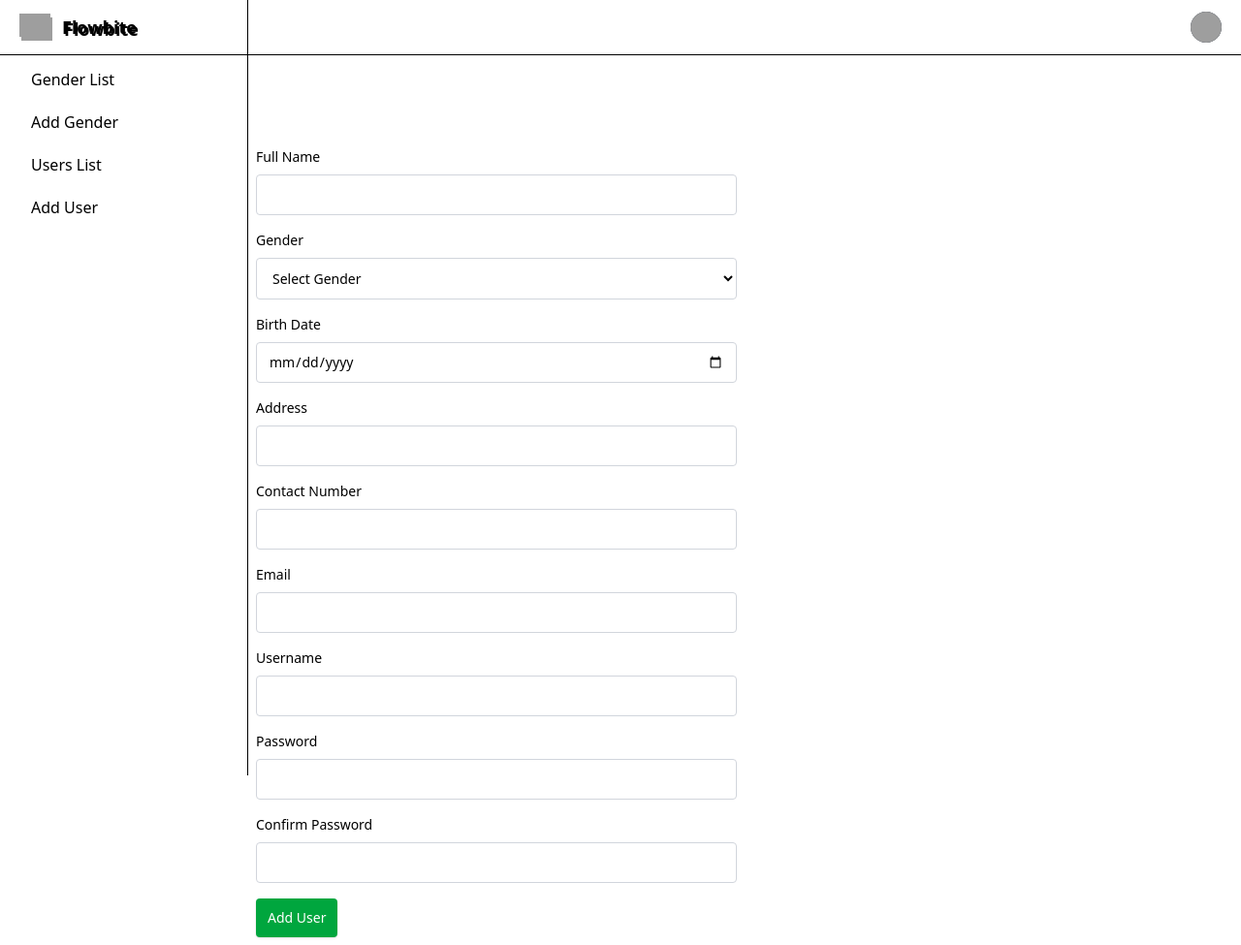
After one commit to marcjanbricediaz/diaz_gino_maling, a Django app: page /user/add in a window 1280 px wide. The commit adds this page. Shown: the whole page at 97% size. Run offline with Django 4.2, Linux system fonts and the light colour scheme; data that the repository does not hold is empty; grey boxes are pictures that could not be loaded.

Commit message:
completed the video

```diff
--- a/crud/models.py
+++ b/crud/models.py
@@ -22,6 +22,6 @@ class Users(models.Model):
     contact_number = models.CharField(max_length=55, blank=False)
     email = models.EmailField(max_length=55, blank=True)
     username = models.CharField(max_length=55, blank=False, unique=True)
-    password = models.CharField(max_length=55, blank=False)
+    password = models.CharField(max_length=255, blank=False)
     created_at = models.DateTimeField(auto_now_add=True)
     updated_at = models.DateTimeField(auto_now=True)
--- a/crud/static/css/output.css
+++ b/crud/static/css/output.css
@@ -13,7 +13,6 @@
     --color-green-500: oklch(72.3% 0.219 149.579);
     --color-green-600: oklch(62.7% 0.194 149.214);
     --color-green-700: oklch(52.7% 0.154 150.069);
-    --color-blue-400: oklch(70.7% 0.165 254.624);
     --color-blue-600: oklch(54.6% 0.245 262.881);
     --color-gray-100: oklch(96.7% 0.003 264.542);
     --color-gray-300: oklch(87.2% 0.01 258.338);
@@ -27,8 +26,6 @@
     --color-white: #fff;
     --spacing: 0.25rem;
     --container-sm: 24rem;
-    --text-xs: 0.75rem;
-    --text-xs--line-height: calc(1 / 0.75);
     --text-sm: 0.875rem;
     --text-sm--line-height: calc(1.25 / 0.875);
     --text-lg: 1.125rem;
@@ -282,6 +279,9 @@
   .flex {
     display: flex;
   }
+  .grid {
+    display: grid;
+  }
   .hidden {
     display: none;
   }
@@ -331,6 +331,9 @@
   .cursor-pointer {
     cursor: pointer;
   }
+  .grid-cols-1 {
+    grid-template-columns: repeat(1, minmax(0, 1fr));
+  }
   .items-center {
     align-items: center;
   }
@@ -345,6 +348,9 @@
   }
   .justify-start {
     justify-content: flex-start;
+  }
+  .gap-4 {
+    gap: calc(var(--spacing) * 4);
   }
   .space-y-2 {
     :where(& > :not(:last-child)) {
@@ -408,9 +414,6 @@
   .border-transparent {
     border-color: transparent;
   }
-  .bg-blue-400 {
-    background-color: var(--color-blue-400);
-  }
   .bg-blue-600 {
     background-color: var(--color-blue-600);
   }
@@ -468,12 +471,6 @@
   .ps-2\.5 {
     padding-inline-start: calc(var(--spacing) * 2.5);
   }
-  .text-center {
-    text-align: center;
-  }
-  .text-left {
-    text-align: left;
-  }
   .text-lg {
     font-size: var(--text-lg);
     line-height: var(--tw-leading, var(--text-lg--line-height));
@@ -522,10 +519,6 @@
   }
   .shadow-sm {
     --tw-shadow: 0 1px 3px 0 var(--tw-shadow-color, rgb(0 0 0 / 0.1)), 0 1px 2px -1px var(--tw-shadow-color, rgb(0 0 0 / 0.1));
-    box-shadow: var(--tw-inset-shadow), var(--tw-inset-ring-shadow), var(--tw-ring-offset-shadow), var(--tw-ring-shadow), var(--tw-shadow);
-  }
-  .shadow-xs {
-    --tw-shadow: 0 1px 2px 0 var(--tw-shadow-color, rgb(0 0 0 / 0.05));
     box-shadow: var(--tw-inset-shadow), var(--tw-inset-ring-shadow), var(--tw-ring-offset-shadow), var(--tw-ring-shadow), var(--tw-shadow);
   }
   .transition-transform {
@@ -628,9 +621,19 @@
       margin-top: calc(var(--spacing) * 10);
     }
   }
+  .md\:mt-14 {
+    @media (width >= 48rem) {
+      margin-top: calc(var(--spacing) * 14);
+    }
+  }
   .md\:w-1\/3 {
     @media (width >= 48rem) {
       width: calc(1 / 3 * 100%);
+    }
+  }
+  .md\:grid-cols-2 {
+    @media (width >= 48rem) {
+      grid-template-columns: repeat(2, minmax(0, 1fr));
     }
   }
   .lg\:px-5 {
@@ -646,11 +649,6 @@
   .rtl\:justify-end {
     &:where(:dir(rtl), [dir="rtl"], [dir="rtl"] *) {
       justify-content: flex-end;
-    }
-  }
-  .rtl\:text-right {
-    &:where(:dir(rtl), [dir="rtl"], [dir="rtl"] *) {
-      text-align: right;
     }
   }
   .dark\:text-white {
--- a/crud/templates/includes/Sidebar.html
+++ b/crud/templates/includes/Sidebar.html
@@ -71,12 +71,12 @@
             </a>
          </li>
           <li>
-            <a href="#" class="flex items-center px-2 py-1.5 text-body rounded-base hover:bg-neutral-tertiary hover:text-fg-brand group">
+            <a href="/user/list" class="flex items-center px-2 py-1.5 text-body rounded-base hover:bg-neutral-tertiary hover:text-fg-brand group">
                <span class="ms-3">Users List</span>
             </a>
          </li>
           <li>
-            <a href="#" class="flex items-center px-2 py-1.5 text-body rounded-base hover:bg-neutral-tertiary hover:text-fg-brand group">
+            <a href="/user/add" class="flex items-center px-2 py-1.5 text-body rounded-base hover:bg-neutral-tertiary hover:text-fg-brand group">
                <span class="ms-3">Add User</span>
             </a>
          </li>
--- /dev/null
+++ b/crud/templates/user/addUser.html
@@ -0,0 +1,71 @@
+{% extends "layout/base.html" %}
+
+{% block 'title' %} Add User {% endblock 'title' %}
+
+{% block 'content' %}
+
+{% include "includes/sidebar.html" %}
+{% include "includes/ToastMessage.html" %}
+
+<div class="p-2 sm:ml-64 mt-16 md:mt-14">
+  <div class="mx-auto">
+    <div class="grid grid-cols-1 md:grid-cols-2 gap-4">
+      <form action="/user/add" method="post">
+        {% csrf_token %}
+
+        <div class="mb-4">
+          <label for="full_name" class="block text-sm font-medium mb-2">Full Name</label>
+          <input type="text" class="bg-white mb-2 px-3 py-2.5 border border-gray-300 text-black block text-sm rounded-sm w-full focus:outline-none focus:ring-blue-600 focus:border-blue-600" name="full_name" id="full_name" />
+        </div>
+
+        <div class="mb-4">
+          <label for="gender" class="block text-sm font-medium mb-2">Gender</label>
+          <select name="gender" id="gender" class="bg-white mb-2 px-3 py-2.5 border border-gray-300 text-black block text-sm rounded-sm w-full focus:outline-none focus:ring-blue-600 focus:border-blue-600">
+            <option value="">Select Gender</option>
+            {% for gender in genders %}
+                <option value="{{ gender.gender_id }}"> {{ gender.gender }} </option>
+            {% endfor %}
+          </select>
+        </div>
+
+        <div class="mb-4">
+          <label for="birthDate" class="block text-sm font-medium mb-2">Birth Date</label>
+          <input type="date" class="bg-white mb-2 px-3 py-2.5 border border-gray-300 text-black block text-sm rounded-sm w-full focus:outline-none focus:ring-blue-600 focus:border-blue-600" name="birthDate" id="birthDate" />
+        </div>
+
+        <div class="mb-4">
+          <label for="address" class="block text-sm font-medium mb-2">Address</label>
+          <input type="text" class="bg-white mb-2 px-3 py-2.5 border border-gray-300 text-black block text-sm rounded-sm w-full focus:outline-none focus:ring-blue-600 focus:border-blue-600" name="address" id="address" />
+        </div>
+
+        <div class="mb-4">
+          <label for="contact_number" class="block text-sm font-medium mb-2">Contact Number</label>
+          <input type="text" class="bg-white mb-2 px-3 py-2.5 border border-gray-300 text-black block text-sm rounded-sm w-full focus:outline-none focus:ring-blue-600 focus:border-blue-600" name="contact_number" id="contact_number" />
+        </div>
+
+        <div class="mb-4">
+          <label for="email" class="block text-sm font-medium mb-2">Email</label>
+          <input type="email" class="bg-white mb-2 px-3 py-2.5 border border-gray-300 text-black block text-sm rounded-sm w-full focus:outline-none focus:ring-blue-600 focus:border-blue-600" name="email" id="email" />
+        </div>
+
+        <div class="mb-4">
+          <label for="username" class="block text-sm font-medium mb-2">Username</label>
+          <input type="text" class="bg-white mb-2 px-3 py-2.5 border border-gray-300 text-black block text-sm rounded-sm w-full focus:outline-none focus:ring-blue-600 focus:border-blue-600" name="username" id="username" />
+        </div>
+
+        <div class="mb-4">
+          <label for="password" class="block text-sm font-medium mb-2">Password</label>
+          <input type="password" class="bg-white mb-2 px-3 py-2.5 border border-gray-300 text-black block text-sm rounded-sm w-full focus:outline-none focus:ring-blue-600 focus:border-blue-600" name="password" id="password" />
+        </div>
+
+        <div class="mb-4">
+          <label for="confirm_password" class="block text-sm font-medium mb-2">Confirm Password</label>
+          <input type="password" class="bg-white mb-2 px-3 py-2.5 border border-gray-300 text-black block text-sm rounded-sm w-full focus:outline-none focus:ring-blue-600 focus:border-blue-600" name="confirm_password" id="confirm_password" />
+        </div>
+        <button type="submit" class="bg-green-600  text-sm font-medium text-white px-3 py-2.5 rounded-sm shadow-sm cursor-pointer ho ver:bg-green-700 hover:outline-none">Add User</button>
+      </form>
+    </div>
+  </div>
+</div>
+
+{% endblock 'content' %}
--- a/crud/urls.py
+++ b/crud/urls.py
@@ -5,5 +5,8 @@ urlpatterns = [
       path('gender/list', views.gender_list),
       path('gender/add', views.add_gender),
       path('gender/edit/<int:genderId>', views.edit_gender),
-      path('gender/delete/<int:genderId>', views.delete_gender)
+      path('gender/delete/<int:genderId>', views.delete_gender),
+      # users control panel
+      path('user/add', views.add_user),
+      path('user/list', views.user_list)
 ]
--- a/crud/views.py
+++ b/crud/views.py
@@ -1,7 +1,8 @@
 from django.shortcuts import render, redirect
+from django.contrib.auth.hashers import make_password
 from django.http import HttpResponse
 from django.contrib import messages
-from .models import Genders
+from .models import Genders, Users
 # Create your views here.
 
 
@@ -72,3 +73,55 @@ def delete_gender(request, genderId):
             return render(request, 'gender/DeleteGender.html', data)
     except Exception as e:
         return HttpResponse(f'Error occured during delete gender {e}')
+
+# crud for users
+
+def user_list(request):
+    try:
+        userObj = Users.objects.select_related('gender')
+        data = {
+            'users': userObj
+        }
+        return render(request, 'user/userList.html', data)
+    except Exception as e:
+        return HttpResponse(f'Something Occured during load Users: {e}')
+
+
+def add_user(request):
+    try:
+        if request.method == 'POST':
+            fullname = request.POST.get('full_name')
+            gender = request.POST.get('gender')
+            birthDate = request.POST.get('birthDate')
+            address = request.POST.get('address')
+            contactNumber = request.POST.get('contact_number')
+            email = request.POST.get('email')
+            username = request.POST.get('username')
+            password = request.POST.get('password')
+            hashedPassword = make_password(password)
+            confirmPassword = request.POST.get('confirm_password')
+            print("Gender ID received:", gender)
+            print("Available genders:", Genders.objects.all().values())
+            Users.objects.create(
+                full_name = fullname,
+                gender = Genders.objects.get(pk=gender),
+                birth_date = birthDate,
+                address = address,
+                contact_number = contactNumber,
+                email = email,
+                username = username,
+                password = hashedPassword
+            ).save()
+
+            messages.success(request, 'User Added Successfully!')
+            return redirect('/user/add')
+
+        else:
+
+            genderObj = Genders.objects.all()
+            data = {
+                'genders': genderObj
+            }
+            return render(request, 'user/addUser.html', data)
+    except Exception as e:
+        return HttpResponse(f'Something occurred during add gender: {e}')
```
Also changed, not shown: crud/templates/user/userList.html (added, +64 -0 lines), crud/migrations/0002_alter_users_password.py (added).
